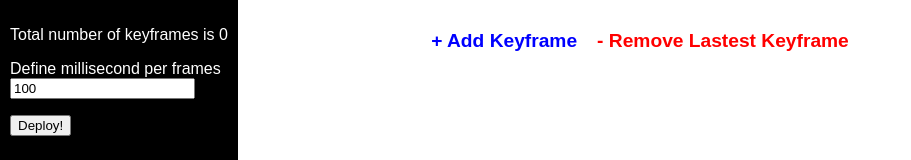
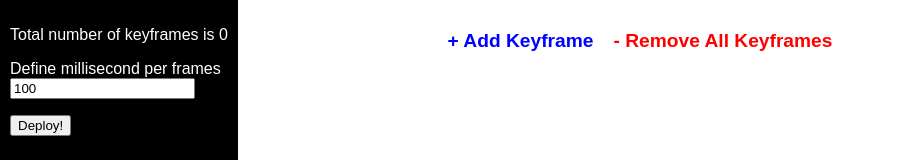
Before and after one commit to chunrapeepat/jsconf2019-matrix-animation, a React (Create React App) app: page / in a window 1280 px wide. Shown: the top 160 px of the page, without its empty margins (0-911 px from the left). Built offline with nearby package versions, Linux system fonts and the light colour scheme.

Commit message:
Clear keyframes

```diff
--- a/src/animation/index.js
+++ b/src/animation/index.js
@@ -35,8 +35,18 @@ const ButtonContainer = styled.div`
   }
 `;
 
+const defaultCounter = () => {
+  let index = 0;
+
+  while (localStorage.getItem(index)) {
+    index++;
+  }
+
+  return index;
+};
+
 const AnimationCreator = () => {
-  const [counter, setCounter] = useState(0);
+  const [counter, setCounter] = useState(defaultCounter());
   const [speed, handleSpeedInput] = HandleChange(100);
 
   function _convertToAxis(index) {
@@ -52,7 +62,7 @@ const AnimationCreator = () => {
 
     const body = JSON.stringify({speed, keyframes});
 
-    const response = await fetch("http://10.10.1.172:3000/", {
+    const response = await fetch("http://localhost:3000/", {
       method: "POST",
       mode: "cors",
       headers: {
@@ -62,6 +72,11 @@ const AnimationCreator = () => {
     });
 
     console.log(response, body);
+  }
+
+  function _clear() {
+    setCounter(0);
+    localStorage.clear();
   }
 
   return (
@@ -87,9 +102,7 @@ const AnimationCreator = () => {
 
       <ButtonContainer>
         <div onClick={() => setCounter(counter + 1)}>+ Add Keyframe</div>
-        <div onClick={() => setCounter(counter - 1)}>
-          - Remove Lastest Keyframe
-        </div>
+        <div onClick={_clear}>- Remove All Keyframes</div>
       </ButtonContainer>
     </>
   );
```
